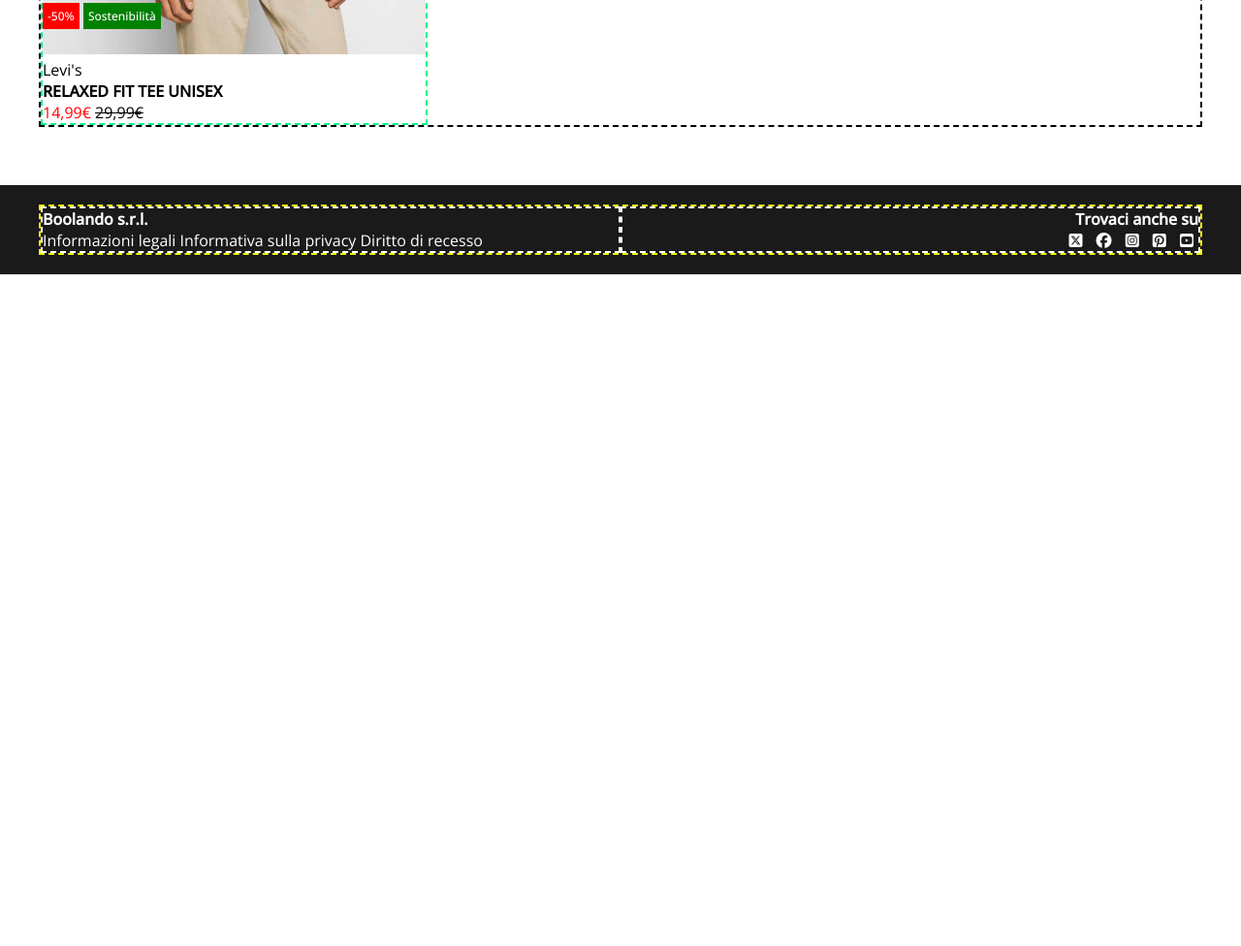
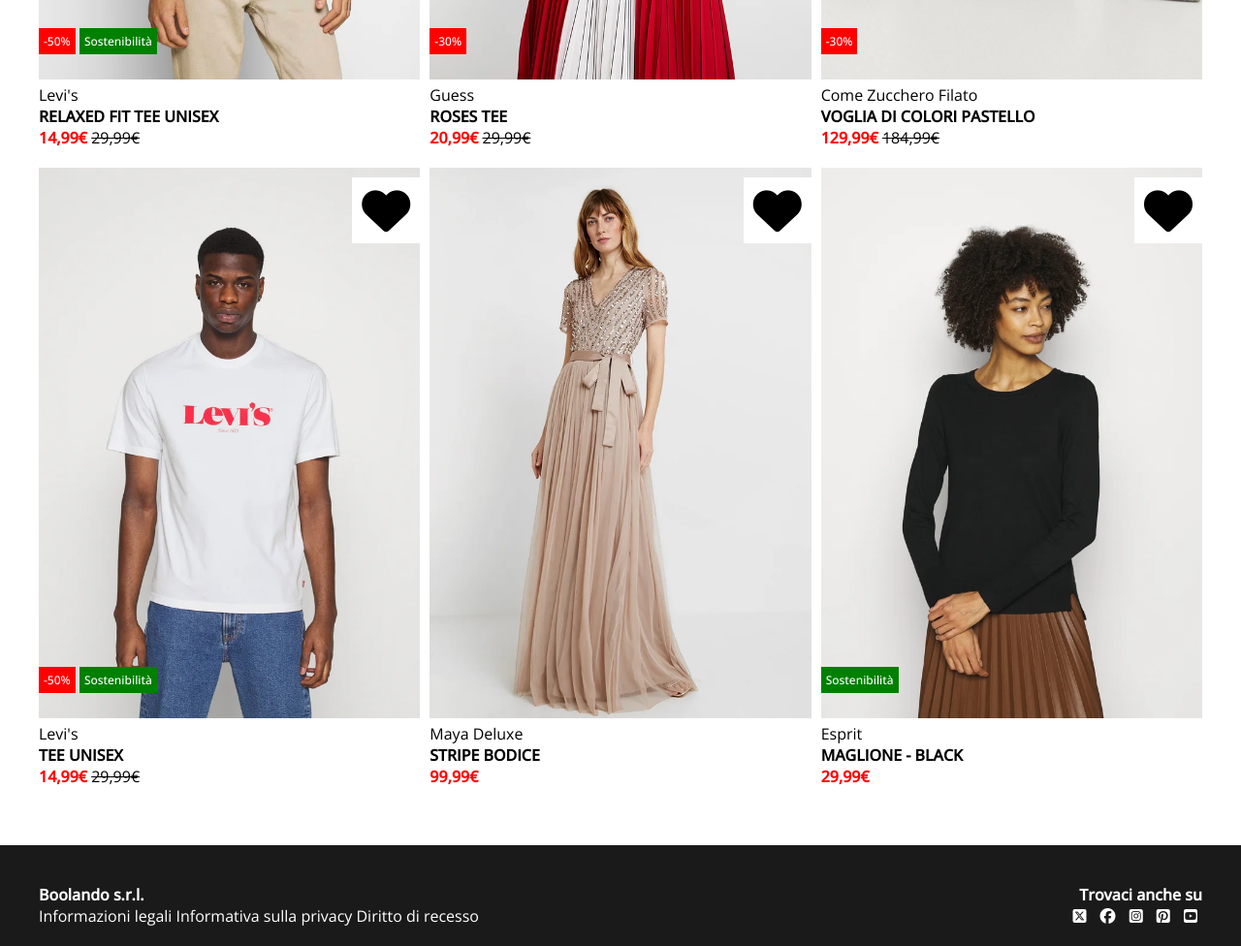
Before and after one commit to Fabrizio-padula-hub/html-css-boolando, a plain HTML site: page index.html in a window 1280 px wide. Shown: the part 670-1646 px from the top of the page at 97% size. Before the commit the page ends 953 px from the top, so only its background shows below. Drawn offline with nearby package versions, Linux system fonts and the light colour scheme.

Commit message:
feat: added photos and layout

```diff
--- a/index.html
+++ b/index.html
@@ -46,10 +46,87 @@
                 </div>
             </div>
             <div class="col-33">
-                Lorem ipsum dolor sit, amet consectetur adipisicing elit. Perferendis iure aperiam, eaque magni at, dicta eum totam maiores mollitia repudiandae harum iste, quaerat omnis. Ipsa aliquam perferendis itaque laborum vel.
+                <div class="card">
+                    <img src="./img/2.webp" alt="uomo con maglietta">
+                    <div class="heart">
+                        <i class="fa-solid fa-heart"></i>
+                    </div>
+                    <div class="discount">
+                       <span class="sconto">-30%</span>
+                    </div>
+                </div>
+                <div>
+                    <span>Guess</span>
+                    <div><strong>ROSES TEE</strong></div>
+                    <span class="tex-red">20,99€</span>
+                    <span class="tex-deleted">29,99€</span>
+                </div>
             </div>
             <div class="col-33">
-                Lorem ipsum dolor sit amet consectetur adipisicing elit. Doloribus dolorem porro officia ad, ipsa animi facilis veniam, odio nulla voluptatum aliquam maxime culpa! Sint, nostrum iure. Ea ipsum beatae nobis.
+                <div class="card">
+                    <img src="./img/3.webp" alt="uomo con maglietta">
+                    <div class="heart">
+                        <i class="fa-solid fa-heart"></i>
+                    </div>
+                    <div class="discount">
+                       <span class="sconto">-30%</span>
+                    </div>
+                </div>
+                <div>
+                    <span>Come Zucchero Filato</span>
+                    <div><strong>VOGLIA DI COLORI PASTELLO</strong></div>
+                    <span class="tex-red">129,99€</span>
+                    <span class="tex-deleted">184,99€</span>
+                </div>
+            </div>
+        </div>
+        <div class="container">
+            <div class="col-33">
+                <div class="card">
+                    <img src="./img/4.webp" alt="uomo con maglietta">
+                    <div class="heart">
+                        <i class="fa-solid fa-heart"></i>
+                    </div>
+                    <div class="discount">
+                       <span class="sconto">-50%</span>
+                       <span class="sostenibile">Sostenibilità</span>
+                    </div>
+                </div>
+                <div>
+                    <span>Levi's</span>
+                    <div><strong>TEE UNISEX</strong></div>
+                    <span class="tex-red">14,99€</span>
+                    <span class="tex-deleted">29,99€</span>
+                </div>
+            </div>
+            <div class="col-33">
+                <div class="card">
+                    <img src="./img/5.webp" alt="uomo con maglietta">
+                    <div class="heart">
+                        <i class="fa-solid fa-heart"></i>
+                    </div>
+                </div>
+                <div>
+                    <span>Maya Deluxe</span>
+                    <div><strong>STRIPE BODICE</strong></div>
+                    <span class="tex-red">99,99€</span>
+                </div>
+            </div>
+            <div class="col-33">
+                <div class="card">
+                    <img src="./img/6.webp" alt="uomo con maglietta">
+                    <div class="heart">
+                        <i class="fa-solid fa-heart"></i>
+                    </div>
+                    <div class="discount">
+                        <span class="sostenibile">Sostenibilità</span>
+                    </div>
+                </div>
+                <div>
+                    <span>Esprit</span>
+                    <div><strong>MAGLIONE - BLACK</strong></div>
+                    <span class="tex-red">29,99€</span>
+                </div>
             </div>
         </div>
     </main>
--- a/style.css
+++ b/style.css
@@ -13,7 +13,7 @@ img{
 /* -------------
     DEBUG
 -------------- */
-.container{
+/* .container{
     border: 2px dashed black;
 }
 .col-33{
@@ -24,7 +24,7 @@ footer .container{
 }
 .col-50{
     border: 2px dashed white;
-}
+} */
 /* -------------
     TYPOGRAPY
 -------------- */
@@ -50,13 +50,18 @@ footer{
 }
 .container{
     display: flex;
+    flex-wrap: nowrap;
     justify-content: space-between;
     align-items: center;
     max-width: 1200px;
     margin: 0 auto;
+    padding-top: 20px;
 }
 .col-33{
     width: calc(100% / 3);
+}
+.col-33:nth-child(2) {
+    margin: 0px 10px;
 }
 .col-50{
     width: 50%;
@@ -94,6 +99,7 @@ footer{
 }
 .tex-red{
     color: #ff0000;
+    font-weight: 700;
 }
 .tex-deleted{
     text-decoration: line-through;
```
Also changed, not shown: img/2.webp (added), img/3.webp (added), img/4.webp (added), img/5.webp (added), img/6.webp (added).
